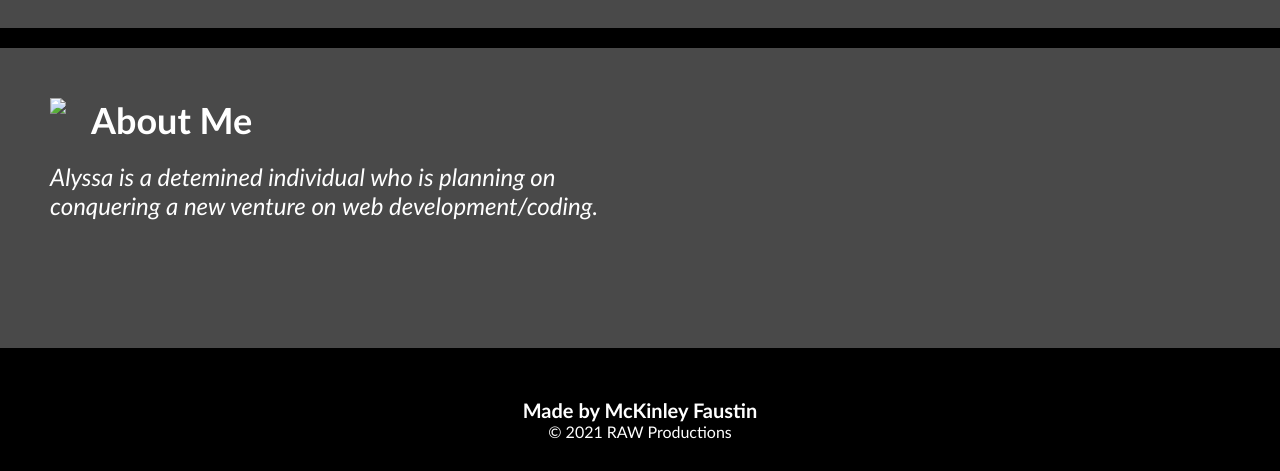
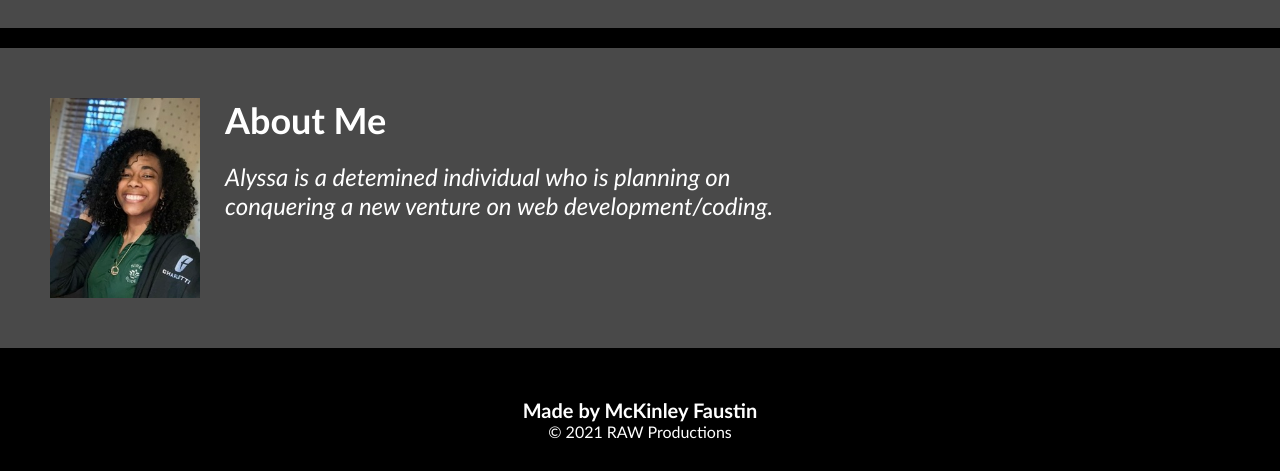
Before and after one commit to u276875/Alyssa-Website-Dopepics, a plain HTML site: page index.html in a window 1280 px wide. Shown: the part 1402-1873 px from the top of the page. Drawn offline with Linux system fonts and the light colour scheme.

Commit message:
Update index.html

```diff
--- a/index.html
+++ b/index.html
@@ -43,7 +43,7 @@
             </p>
         </div>
         <div id="social-media-marketing" class="social-media-marketing">
-            <img src="Images/social-media-marketing.jpg" href="links/AboutMe.html" class="float-left"/>
+            <img src="Links/Images/social-media-marketing.jpg" href="links/AboutMe.html" class="float-left"/>
             <a class="ex1" href="links/AboutMe.html"><h2>About Me</h2></a>
             <p>
             <a class="ex1" href="links/AboutMe.html"><i><font size="5">Alyssa is a detemined individual who is planning on <br>
```
